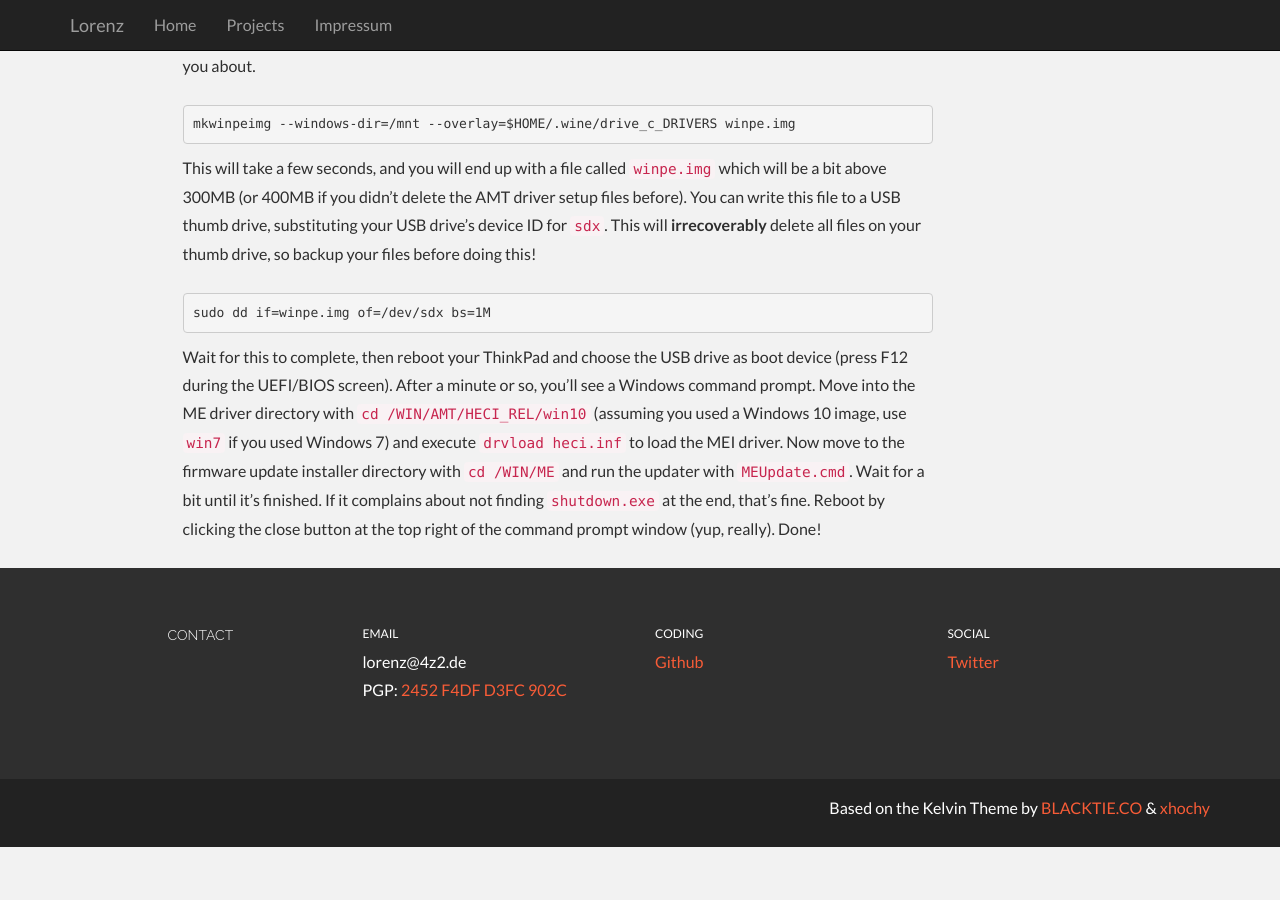
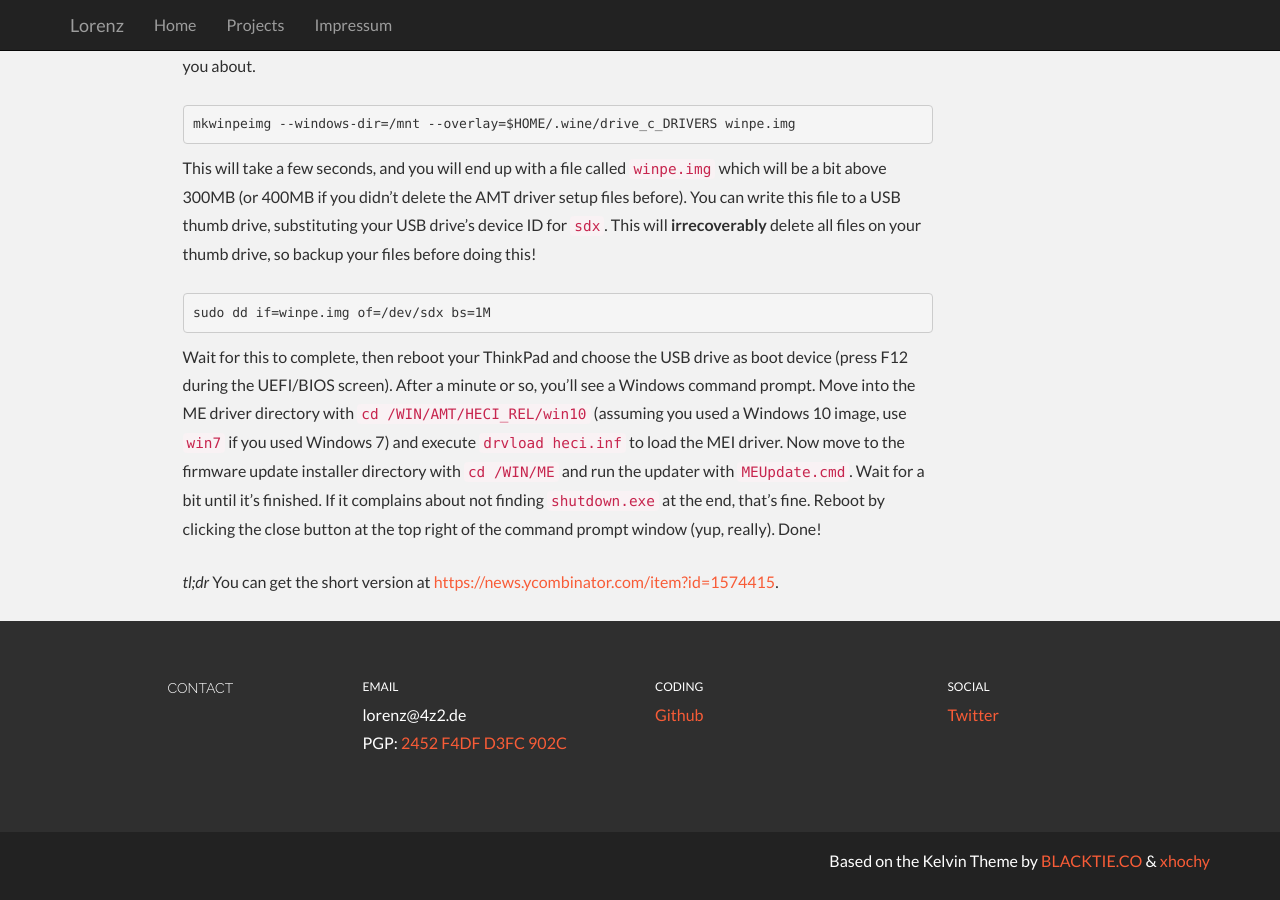
Before and after one commit to lorenzhs/lorenzhs.github.io, a Jekyll site: the page built from _posts/2018-02-24-updating-intel-me-firmware-linux-winpe.md, in a window 1280 px wide and 900 px high, scrolled down 1024 px. Built offline with Jekyll 4.4.1, drawn with Linux system fonts in a browser that asks for light colours; nearby versions of some CDN libraries; before the commit the page ends 1871 px from its top, so only the background shows below that.

Commit message:
Add a tl;dr to the ME Firmware post

```diff
--- a/_posts/2018-02-24-updating-intel-me-firmware-linux-winpe.md
+++ b/_posts/2018-02-24-updating-intel-me-firmware-linux-winpe.md
@@ -72,3 +72,6 @@ move to the firmware update installer directory with `cd /WIN/ME` and run the
 updater with `MEUpdate.cmd`. Wait for a bit until it's finished. If it complains
 about not finding `shutdown.exe` at the end, that's fine. Reboot by clicking the
 close button at the top right of the command prompt window (yup, really). Done!
+
+*tl;dr* You can get the short version at
+[https://news.ycombinator.com/item?id=1574415](https://news.ycombinator.com/item?id=15744152).
```
